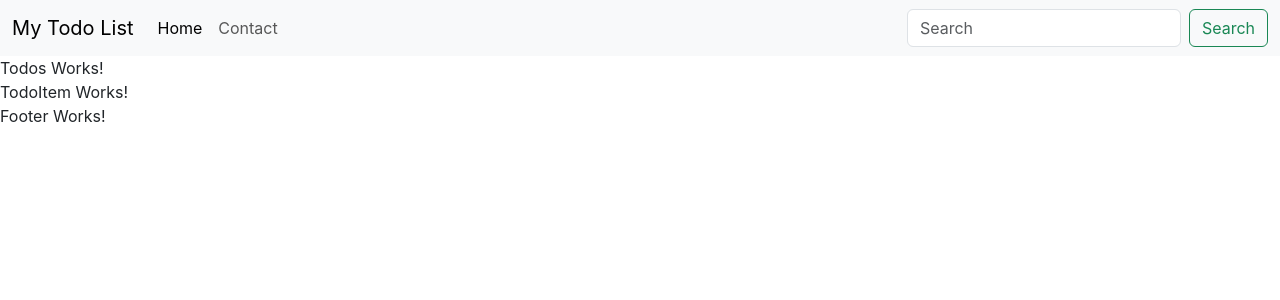
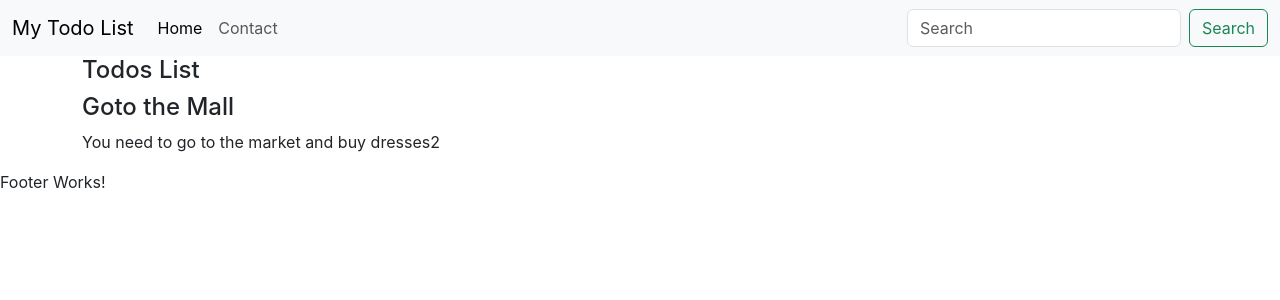
Before and after one commit to sharmilayadav11/TODO-React, a React (Create React App) app: page / in a window 1280 px wide. Shown: the top 300 px of the page. Built offline with nearby package versions, Linux system fonts and the light colour scheme.

Commit message:
Created object then called them to components
Created object called todos,  then called them to components using  props

```diff
--- a/src/App.js
+++ b/src/App.js
@@ -6,11 +6,32 @@ import { Todos } from './MyComponent/Todos';
 import { Footer } from './MyComponent/Footer';
 
 function App() {
+  let todos = [
+    {
+      sno: 1,
+      title: "Goto the Market",
+      desc: "You need to go to the market and buy shoes1"
+
+    },
+    {
+      sno: 2,
+      title: "Goto the Mall",
+      desc: "You need to go to the market and buy dresses2"
+    },
+    {
+      sno: 3,
+      title: "Goto the Gym",
+      desc: "You need to go to the Gym and do some exercise3"
+    }
+
+
+
+  ]
   return (
     <>
       <Header title="My Todo List" searchBar={true} />
-      <Todos />
-      <TodoItem />
+      <Todos todos={todos} />
+
       <Footer />
     </>
   );
--- a/src/MyComponent/Header.js
+++ b/src/MyComponent/Header.js
@@ -15,7 +15,7 @@ export default function Header(props) {
                             <a className="nav-link active" aria-current="page" href="#">Home</a>
                         </li>
                         <li className="nav-item">
-                            <a class="nav-link" href="#">Contact</a>
+                            <a className="nav-link" href="#">Contact</a>
                         </li>
 
                     </ul>
--- a/src/MyComponent/TodoItem.js
+++ b/src/MyComponent/TodoItem.js
@@ -1,7 +1,11 @@
 import React from 'react'
 
-export const TodoItem = () => {
+export const TodoItem = ({ todo }) => {
     return (
-        <div>TodoItem Works!</div>
+        <div>
+            <h4>{todo.title}</h4>
+            <p>{todo.desc}</p>
+        </div>
+
     )
 }
--- a/src/MyComponent/Todos.js
+++ b/src/MyComponent/Todos.js
@@ -1,7 +1,13 @@
 import React from 'react'
+import { TodoItem } from './TodoItem'
 
-export const Todos = () => {
+export const Todos = (props) => {
     return (
-        <div>Todos Works!</div>
+        <div className='container'>
+            <h4>Todos List</h4>
+            {/*{props.todos}*/}
+            <TodoItem todo={props.todos[1]} />
+
+        </div>
     )
 }
```
